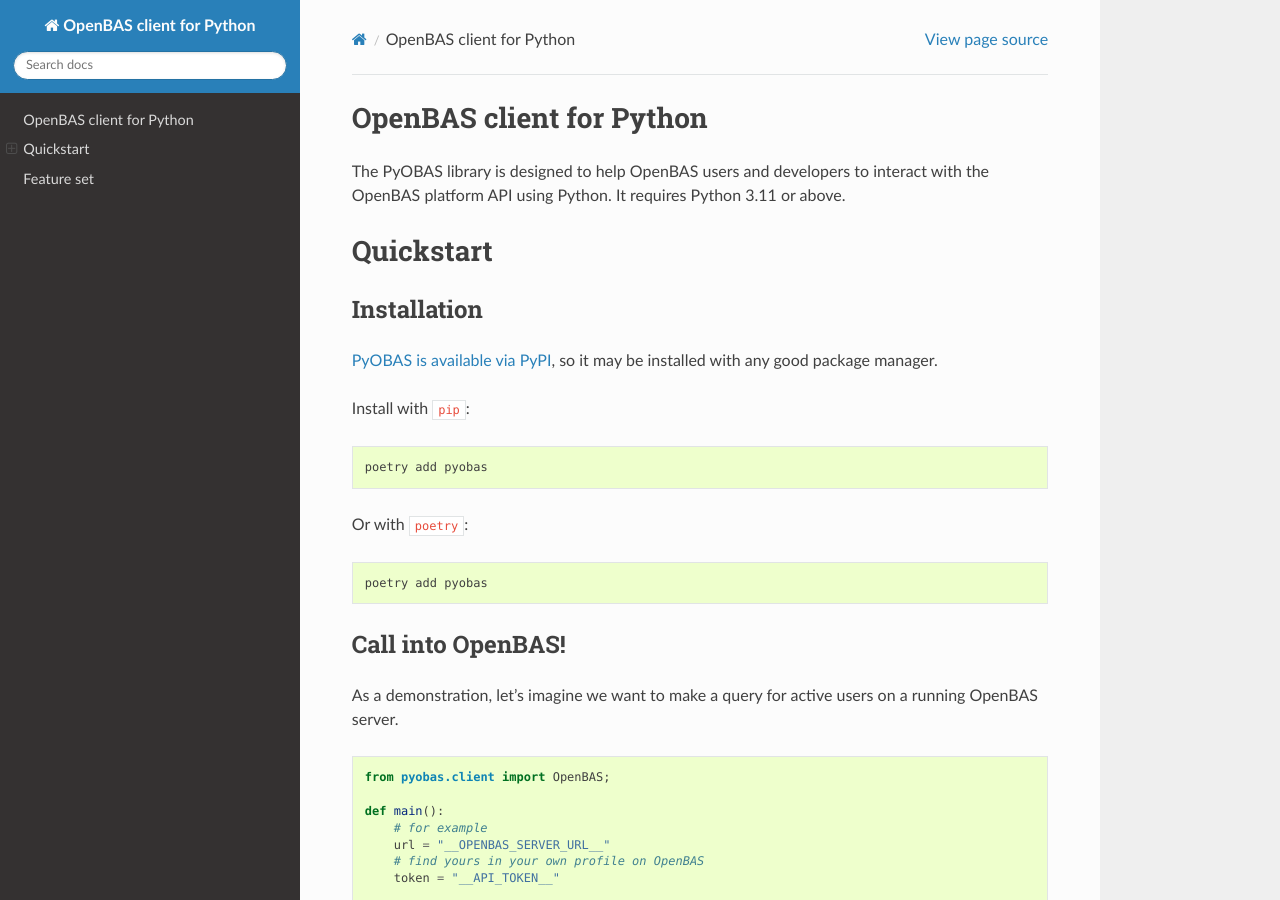
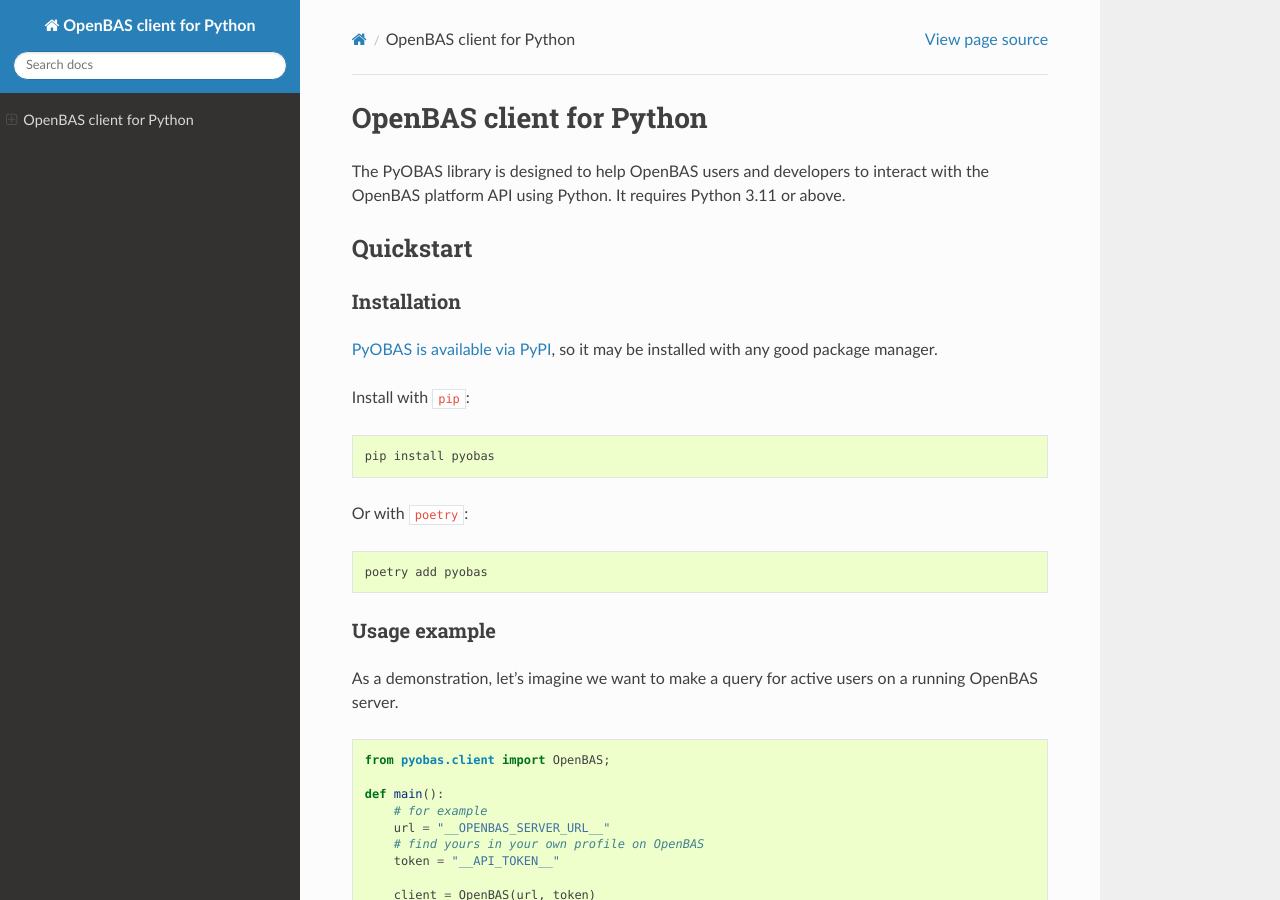
Before and after one commit to OpenBAS-Platform/client-python, a Sphinx documentation site: the page built from docs/index.rst, in a window 1280 px wide and 900 px high. Built offline with Sphinx 7.4.7 and the Read the Docs theme 3.1.0, drawn with Linux system fonts in a browser that asks for light colours.

Commit message:
update
Signed-off-by: Antoine MAZEAS <antoine.mazeas@filigran.io>

```diff
--- a/docs/index.rst
+++ b/docs/index.rst
@@ -1,3 +1,4 @@
+=========================
 OpenBAS client for Python
 =========================
 
@@ -5,17 +6,17 @@
 with the OpenBAS platform API using Python. It requires Python 3.11 or above.
 
 Quickstart
-==========
+----------
 
 Installation
-------------
+************
 `PyOBAS is available via PyPI <https://pypi.org/project/pyobas/>`_, so it may be installed with any good package manager.
 
 Install with ``pip``:
 
 .. code:: shell
 
-    poetry add pyobas
+    pip install pyobas
 
 Or with ``poetry``:
 
@@ -23,8 +24,8 @@
 
     poetry add pyobas
 
-Call into OpenBAS!
------
+Usage example
+*************
 As a demonstration, let's imagine we want to make a query for active users on a running OpenBAS server.
 
 .. code:: python
@@ -48,7 +49,7 @@
         main()
 
 Feature set
-===========
+-----------
 PyOBAS is not just an API client.
 
 * Interact with OpenBAS and query or modify its entities via a straightforward REST API
--- a/docs/requirements.txt
+++ b/docs/requirements.txt
@@ -1,4 +1,4 @@
 autoapi==2.0.1
-sphinx==7.4.7
+sphinx==8.2.1
 sphinx-autodoc-typehints==3.1.0
 sphinx_rtd_theme==3.0.2
```
